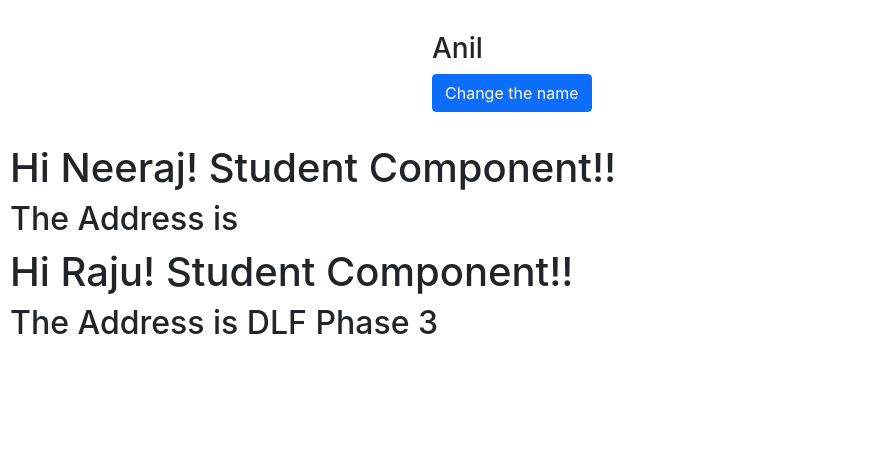
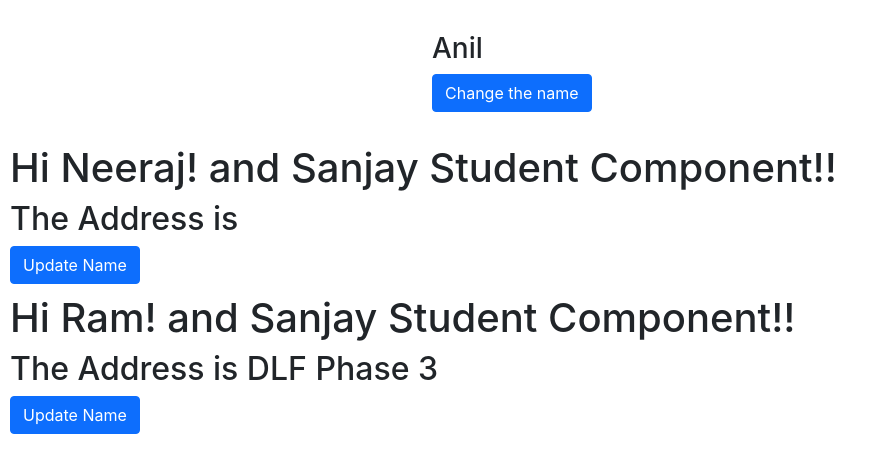
Before and after one commit to neeraj83760/React_Bible, a React (Create React App) app: page / in a window 1280 px wide. Shown: the top 472 px of the page, without its empty margins (0-887 px from the left). Built offline with nearby package versions, Linux system fonts and the light colour scheme.

Commit message:
propspassing with Event handling

```diff
--- a/src/PropsWithFunctionalComponent/Student.js
+++ b/src/PropsWithFunctionalComponent/Student.js
@@ -1,14 +1,20 @@
+import { useState } from "react"
+
+
 function Student(props){
 
     console.log(props)
 
+    const [name, setName] = useState('Sanjay')
 return(
 
     <div style={{margin : '10px'}}>
-    <h1> Hi {props.name}! Student Component!!</h1>
+    <h1> Hi {props.name}! and {name}  Student Component!!</h1>
     <h2> The Address is {props.address}</h2>
+    <button className="btn btn-primary" onClick={()=>{setName('Raaju')}}>Update Name</button>
     </div>
-)
+
+       )
 
 }
 
--- a/src/index.js
+++ b/src/index.js
@@ -1,13 +1,16 @@
 import React from 'react';
 import ReactDOM from 'react-dom/client';
 import './index.css';
+// import { useState } from 'react';
 // import App from './App';
 // import 'bootstrap/dist/css/bootstrap.css';
 // import State from './Components/State';
 import StateUsingClass from './Components/StateUsingClass';
 import Student from './PropsWithFunctionalComponent/Student';
 
+
 const root = ReactDOM.createRoot(document.getElementById('root'));
+
 
 root.render(
   <React.StrictMode>
@@ -15,7 +18,6 @@ root.render(
   {/* <State /> */}
   <StateUsingClass />
   <Student name ='Neeraj'/>
-  <Student name ='Raju' address='DLF Phase 3'/>
-
+  <Student name ='Ram' address='DLF Phase 3'/>
   </React.StrictMode>
 );
```
Also changed, not shown: src/Components/State.js (+3 -5 lines).
